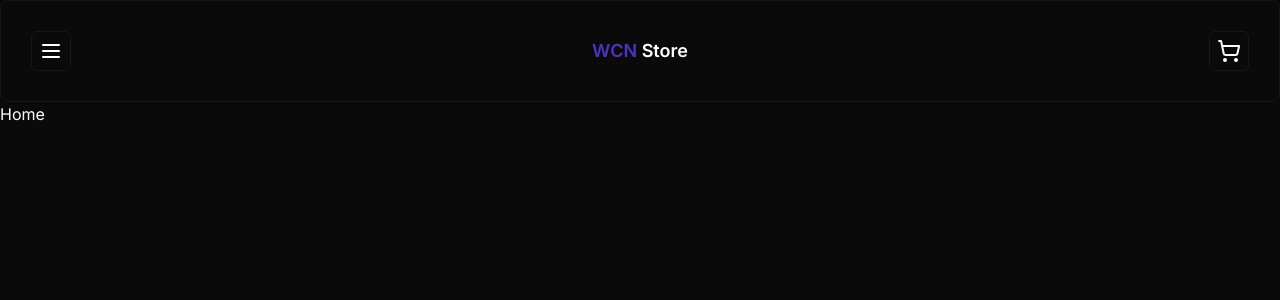
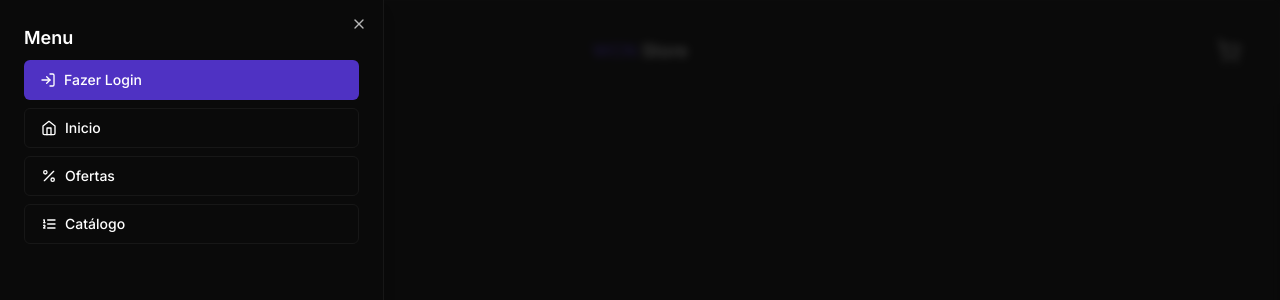
Before and after one commit to washingtoncharles/wcn-store, a Next.js app: page / in a window 1280 px wide. Both pictures are taken after a click on the button 51 px from the left and 51 px from the top of the page. Shown: the top 300 px of the page. Built offline with nearby package versions, Linux system fonts and the light colour scheme.

Commit message:
feat: add header menu using sheet component

```diff
--- a/package.json
+++ b/package.json
@@ -10,6 +10,7 @@
   },
   "dependencies": {
     "@prisma/client": "^5.5.2",
+    "@radix-ui/react-dialog": "^1.0.5",
     "@radix-ui/react-slot": "^1.0.2",
     "class-variance-authority": "^0.7.0",
     "clsx": "^2.0.0",
--- a/src/components/ui/header.tsx
+++ b/src/components/ui/header.tsx
@@ -1,13 +1,45 @@
-import { MenuIcon, ShoppingCart } from "lucide-react";
+import { HomeIcon, ListOrderedIcon, LogInIcon, MenuIcon, PercentIcon, ShoppingCart } from "lucide-react";
 import { Button } from "./button";
 import { Card } from "./card"
+import { Sheet, SheetContent, SheetHeader, SheetTrigger } from "./sheet";
 
 const Header = () => {
   return (
     <Card className="flex justify-between p-[1.875rem] items-center">
-      <Button size={"icon"} variant={"outline"}>
-        <MenuIcon />
-      </Button>
+      <Sheet>
+        <SheetTrigger asChild>
+          <Button size="icon" variant="outline">
+            <MenuIcon />
+          </Button>
+        </SheetTrigger>
+
+        <SheetContent side="left">
+          <SheetHeader className="text-left text-lg font-semibold">Menu</SheetHeader>
+
+          <div className="mt-2 flex flex-col gap-2">
+            <Button className="w-full justify-start gap-2">
+              <LogInIcon size={16} />
+              Fazer Login
+            </Button>
+
+            <Button variant={"outline"} className="w-full justify-start gap-2">
+              <HomeIcon size={16} />
+              Inicio
+            </Button>
+
+            <Button variant={"outline"} className="w-full justify-start gap-2">
+              <PercentIcon size={16} />
+              Ofertas
+            </Button>
+
+            <Button variant={"outline"} className="w-full justify-start gap-2">
+              <ListOrderedIcon size={16} />
+              Catálogo
+            </Button>
+          </div>
+
+        </SheetContent>
+      </Sheet>
 
       <h1 className="text-lg font-semibold"><span className="text-primary">WCN</span> Store</h1>
 
--- /dev/null
+++ b/src/components/ui/sheet.tsx
@@ -0,0 +1,140 @@
+"use client"
+
+import * as React from "react"
+import * as SheetPrimitive from "@radix-ui/react-dialog"
+import { cva, type VariantProps } from "class-variance-authority"
+import { X } from "lucide-react"
+
+import { cn } from "@/lib/utils"
+
+const Sheet = SheetPrimitive.Root
+
+const SheetTrigger = SheetPrimitive.Trigger
+
+const SheetClose = SheetPrimitive.Close
+
+const SheetPortal = SheetPrimitive.Portal
+
+const SheetOverlay = React.forwardRef<
+  React.ElementRef<typeof SheetPrimitive.Overlay>,
+  React.ComponentPropsWithoutRef<typeof SheetPrimitive.Overlay>
+>(({ className, ...props }, ref) => (
+  <SheetPrimitive.Overlay
+    className={cn(
+      "fixed inset-0 z-50 bg-background/80 backdrop-blur-sm data-[state=open]:animate-in data-[state=closed]:animate-out data-[state=closed]:fade-out-0 data-[state=open]:fade-in-0",
+      className
+    )}
+    {...props}
+    ref={ref}
+  />
+))
+SheetOverlay.displayName = SheetPrimitive.Overlay.displayName
+
+const sheetVariants = cva(
+  "fixed z-50 gap-4 bg-background p-6 shadow-lg transition ease-in-out data-[state=open]:animate-in data-[state=closed]:animate-out data-[state=closed]:duration-300 data-[state=open]:duration-500",
+  {
+    variants: {
+      side: {
+        top: "inset-x-0 top-0 border-b data-[state=closed]:slide-out-to-top data-[state=open]:slide-in-from-top",
+        bottom:
+          "inset-x-0 bottom-0 border-t data-[state=closed]:slide-out-to-bottom data-[state=open]:slide-in-from-bottom",
+        left: "inset-y-0 left-0 h-full w-3/4 border-r data-[state=closed]:slide-out-to-left data-[state=open]:slide-in-from-left sm:max-w-sm",
+        right:
+          "inset-y-0 right-0 h-full w-3/4  border-l data-[state=closed]:slide-out-to-right data-[state=open]:slide-in-from-right sm:max-w-sm",
+      },
+    },
+    defaultVariants: {
+      side: "right",
+    },
+  }
+)
+
+interface SheetContentProps
+  extends React.ComponentPropsWithoutRef<typeof SheetPrimitive.Content>,
+    VariantProps<typeof sheetVariants> {}
+
+const SheetContent = React.forwardRef<
+  React.ElementRef<typeof SheetPrimitive.Content>,
+  SheetContentProps
+>(({ side = "right", className, children, ...props }, ref) => (
+  <SheetPortal>
+    <SheetOverlay />
+    <SheetPrimitive.Content
+      ref={ref}
+      className={cn(sheetVariants({ side }), className)}
+      {...props}
+    >
+      {children}
+      <SheetPrimitive.Close className="absolute right-4 top-4 rounded-sm opacity-70 ring-offset-background transition-opacity hover:opacity-100 focus:outline-none focus:ring-2 focus:ring-ring focus:ring-offset-2 disabled:pointer-events-none data-[state=open]:bg-secondary">
+        <X className="h-4 w-4" />
+        <span className="sr-only">Close</span>
+      </SheetPrimitive.Close>
+    </SheetPrimitive.Content>
+  </SheetPortal>
+))
+SheetContent.displayName = SheetPrimitive.Content.displayName
+
+const SheetHeader = ({
+  className,
+  ...props
+}: React.HTMLAttributes<HTMLDivElement>) => (
+  <div
+    className={cn(
+      "flex flex-col space-y-2 text-center sm:text-left",
+      className
+    )}
+    {...props}
+  />
+)
+SheetHeader.displayName = "SheetHeader"
+
+const SheetFooter = ({
+  className,
+  ...props
+}: React.HTMLAttributes<HTMLDivElement>) => (
+  <div
+    className={cn(
+      "flex flex-col-reverse sm:flex-row sm:justify-end sm:space-x-2",
+      className
+    )}
+    {...props}
+  />
+)
+SheetFooter.displayName = "SheetFooter"
+
+const SheetTitle = React.forwardRef<
+  React.ElementRef<typeof SheetPrimitive.Title>,
+  React.ComponentPropsWithoutRef<typeof SheetPrimitive.Title>
+>(({ className, ...props }, ref) => (
+  <SheetPrimitive.Title
+    ref={ref}
+    className={cn("text-lg font-semibold text-foreground", className)}
+    {...props}
+  />
+))
+SheetTitle.displayName = SheetPrimitive.Title.displayName
+
+const SheetDescription = React.forwardRef<
+  React.ElementRef<typeof SheetPrimitive.Description>,
+  React.ComponentPropsWithoutRef<typeof SheetPrimitive.Description>
+>(({ className, ...props }, ref) => (
+  <SheetPrimitive.Description
+    ref={ref}
+    className={cn("text-sm text-muted-foreground", className)}
+    {...props}
+  />
+))
+SheetDescription.displayName = SheetPrimitive.Description.displayName
+
+export {
+  Sheet,
+  SheetPortal,
+  SheetOverlay,
+  SheetTrigger,
+  SheetClose,
+  SheetContent,
+  SheetHeader,
+  SheetFooter,
+  SheetTitle,
+  SheetDescription,
+}
```
Also changed, not shown: 1 other file (tests, documents, lock files or other folders).
